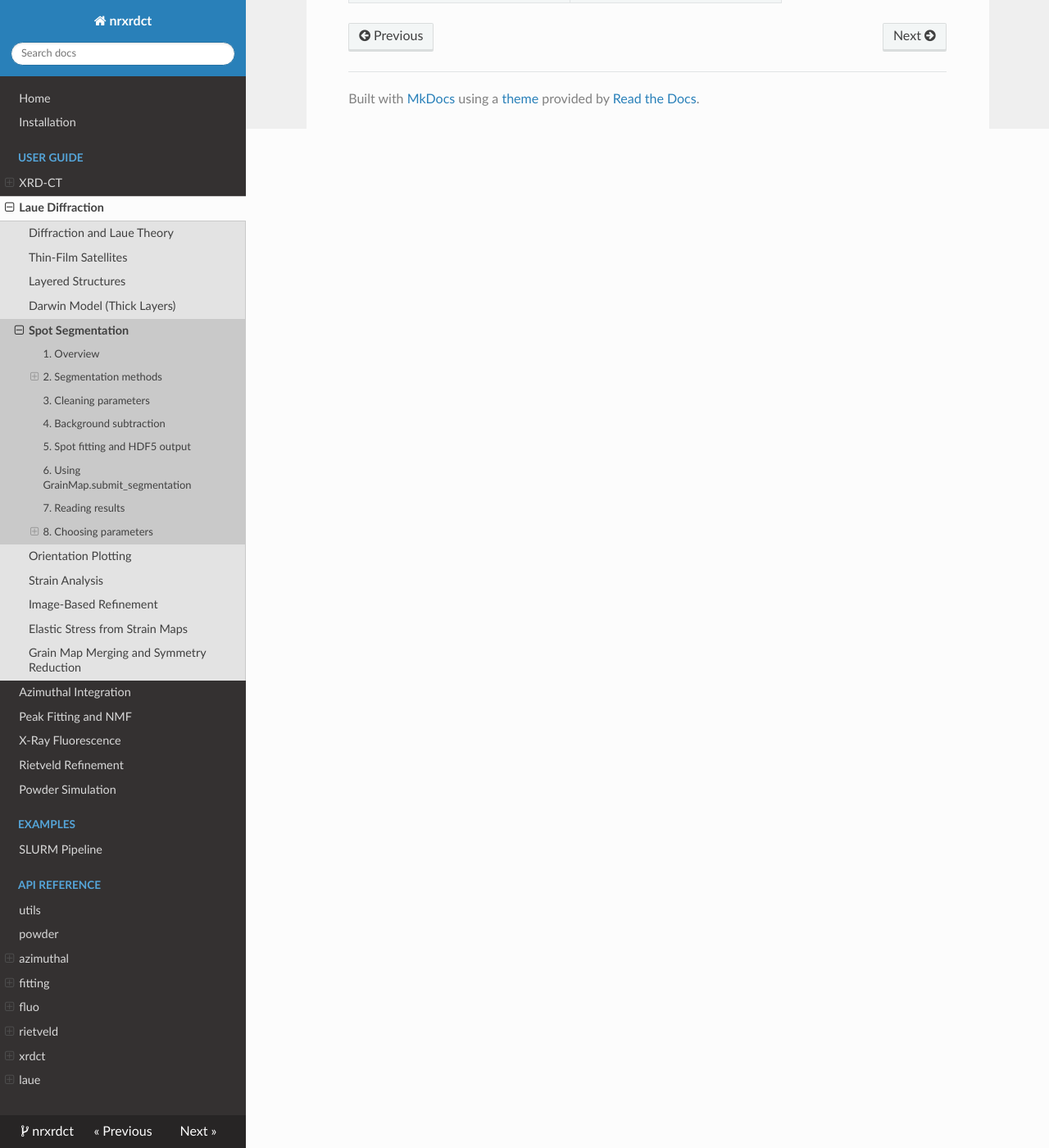
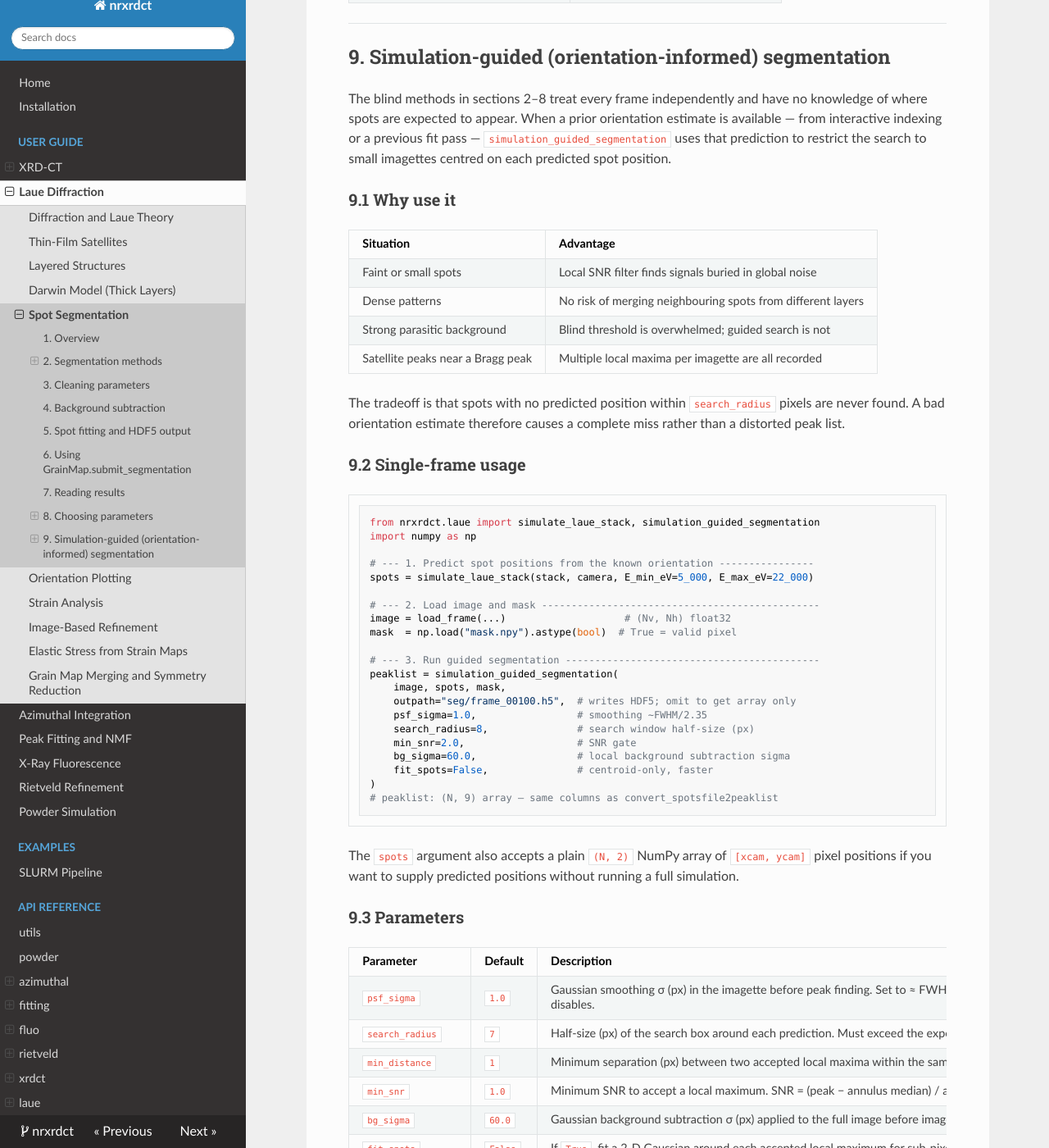
Before and after one commit to pedrodamas0803/nrxrdct, an MkDocs documentation site: the page built from docs/user-guide/laue_segmentation.md, in a window 1280 px wide and 1400 px high, scrolled down 6580 px. Shown: the whole window at 82% size. Built offline with MkDocs 1.6.1, drawn with Linux system fonts in a browser that asks for light colours; nearby versions of some CDN libraries; some of the changed text lies outside the part shown.

Commit message:
add docs

````diff
--- a/docs/user-guide/laue_segmentation.md
+++ b/docs/user-guide/laue_segmentation.md
@@ -310,3 +310,129 @@ a reasonable default.  For smaller detectors or finer beam, scale accordingly.
 | Orientation indexing only | `fit_spots=False` — 5–10× faster |
 | Strain analysis | `fit_spots=True`, `max_components=1` |
 | Overlapping spots / multi-grain pixels | `fit_spots=True`, `max_components=2` |
+
+---
+
+## 9. Simulation-guided (orientation-informed) segmentation
+
+The blind methods in sections 2–8 treat every frame independently and have
+no knowledge of where spots are expected to appear.  When a prior orientation
+estimate is available — from interactive indexing or a previous fit pass —
+`simulation_guided_segmentation` uses that prediction to restrict the search
+to small imagettes centred on each predicted spot position.
+
+### 9.1 Why use it
+
+| Situation | Advantage |
+|---|---|
+| Faint or small spots | Local SNR filter finds signals buried in global noise |
+| Dense patterns | No risk of merging neighbouring spots from different layers |
+| Strong parasitic background | Blind threshold is overwhelmed; guided search is not |
+| Satellite peaks near a Bragg peak | Multiple local maxima per imagette are all recorded |
+
+The tradeoff is that spots with no predicted position within `search_radius`
+pixels are never found.  A bad orientation estimate therefore causes a
+complete miss rather than a distorted peak list.
+
+### 9.2 Single-frame usage
+
+```python
+from nrxrdct.laue import simulate_laue_stack, simulation_guided_segmentation
+import numpy as np
+
+# --- 1. Predict spot positions from the known orientation ----------------
+spots = simulate_laue_stack(stack, camera, E_min_eV=5_000, E_max_eV=22_000)
+
+# --- 2. Load image and mask -----------------------------------------------
+image = load_frame(...)                    # (Nv, Nh) float32
+mask  = np.load("mask.npy").astype(bool)  # True = valid pixel
+
+# --- 3. Run guided segmentation -------------------------------------------
+peaklist = simulation_guided_segmentation(
+    image, spots, mask,
+    outpath="seg/frame_00100.h5",  # writes HDF5; omit to get array only
+    psf_sigma=1.0,                 # smoothing ~FWHM/2.35
+    search_radius=8,               # search window half-size (px)
+    min_snr=2.0,                   # SNR gate
+    bg_sigma=60.0,                 # local background subtraction sigma
+    fit_spots=False,               # centroid-only, faster
+)
+# peaklist: (N, 9) array — same columns as convert_spotsfile2peaklist
+```
+
+The `spots` argument also accepts a plain `(N, 2)` NumPy array of `[xcam, ycam]`
+pixel positions if you want to supply predicted positions without running a
+full simulation.
+
+### 9.3 Parameters
+
+| Parameter | Default | Description |
+|---|---|---|
+| `psf_sigma` | `1.0` | Gaussian smoothing σ (px) in the imagette before peak finding. Set to ≈ FWHM / 2.35 of a typical spot. `0` disables. |
+| `search_radius` | `7` | Half-size (px) of the search box around each prediction. Must exceed the expected position error. |
+| `min_distance` | `1` | Minimum separation (px) between two accepted local maxima within the same imagette. |
+| `min_snr` | `1.0` | Minimum SNR to accept a local maximum. SNR = (peak − annulus median) / annulus MAD. |
+| `bg_sigma` | `60.0` | Gaussian background subtraction σ (px) applied to the full image before imagette extraction. `0` disables. |
+| `fit_spots` | `False` | If `True`, fit a 2-D Gaussian around each accepted local maximum for sub-pixel position. |
+| `d` | `10` | Half-size (px) of the Gaussian fit ROI. |
+| `r_squared_min` | `0.8` | Minimum Gaussian fit R² to accept a fitted result. |
+| `include_unfitted` | `True` | Store peaks that pass the SNR gate but whose Gaussian fit failed, using the local-maximum position. |
+
+### 9.4 Map-scale SLURM execution via `LayeredMap`
+
+For a full scan, `LayeredMap.submit_guided_segmentation` parallelises
+the work across SLURM jobs.  The stack's current U matrices are frozen
+at submission time — each job simulates spots once and applies the same
+predicted positions to all its assigned frames.
+
+```python
+# 1. Set the orientation estimate on the stack (from interactive indexing
+#    or a previous fit pass)
+stack.buffer_layers[0].U = U_substrate
+
+lmap = LayeredMap(ny=21, nx=21, stack=stack, h5_path="scan.h5")
+
+# 2. Submit — seg files go to proc/seg/frame_?????.h5
+job_ids = lmap.submit_guided_segmentation(
+    "proc/",
+    camera,
+    h5_dataset="1.1/measurement/eiger4m",
+    mask_path="mask.npy",
+    n_jobs=10,
+    # --- segmentation parameters ---
+    search_radius=8,
+    min_snr=2.5,
+    psf_sigma=1.0,
+    bg_sigma=60.0,
+    fit_spots=False,
+)
+
+# 3. Once jobs complete, run orientation fitting on the guided peak lists
+lmap.run_orientation_local(
+    camera,
+    seg_dir="proc/seg/",
+    out_dir="proc/ubs/",
+    max_match_px=[30, 10, 3],
+)
+lmap.collect("proc/ubs/")
+```
+
+!!! note "Single orientation for the whole map"
+    `submit_guided_segmentation` uses a **single fixed orientation** for
+    all frames.  This is appropriate for samples where orientation varies
+    little across the map (e.g. a single-crystal substrate).  If
+    orientation varies significantly from pixel to pixel, run a coarse
+    orientation fit first with `run_orientation_local` using blind
+    segmentation, then re-segment with the per-frame orientations stored
+    in the map arrays.
+
+### 9.5 Comparison with blind segmentation
+
+| Aspect | Blind (LoG / WTH / Hybrid) | Simulation-guided |
+|---|---|---|
+| Requires prior orientation | No | Yes |
+| Finds unexpected spots | Yes | No (only near predictions) |
+| Robust to dense patterns | Moderate | High |
+| Robust to strong background | Moderate | High |
+| Finds satellites / split peaks | Only if above threshold | Yes — multiple maxima per imagette |
+| Output format | Same `.h5` | Same `.h5` (fully compatible) |
````
Also changed, not shown: 2 other files.
